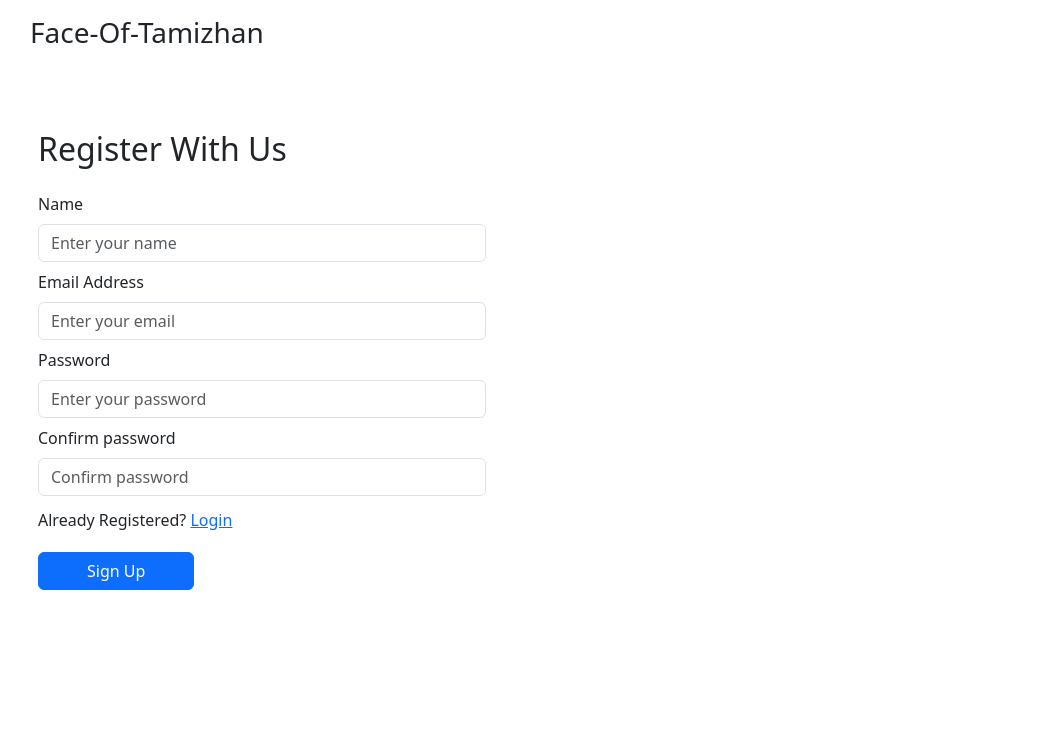
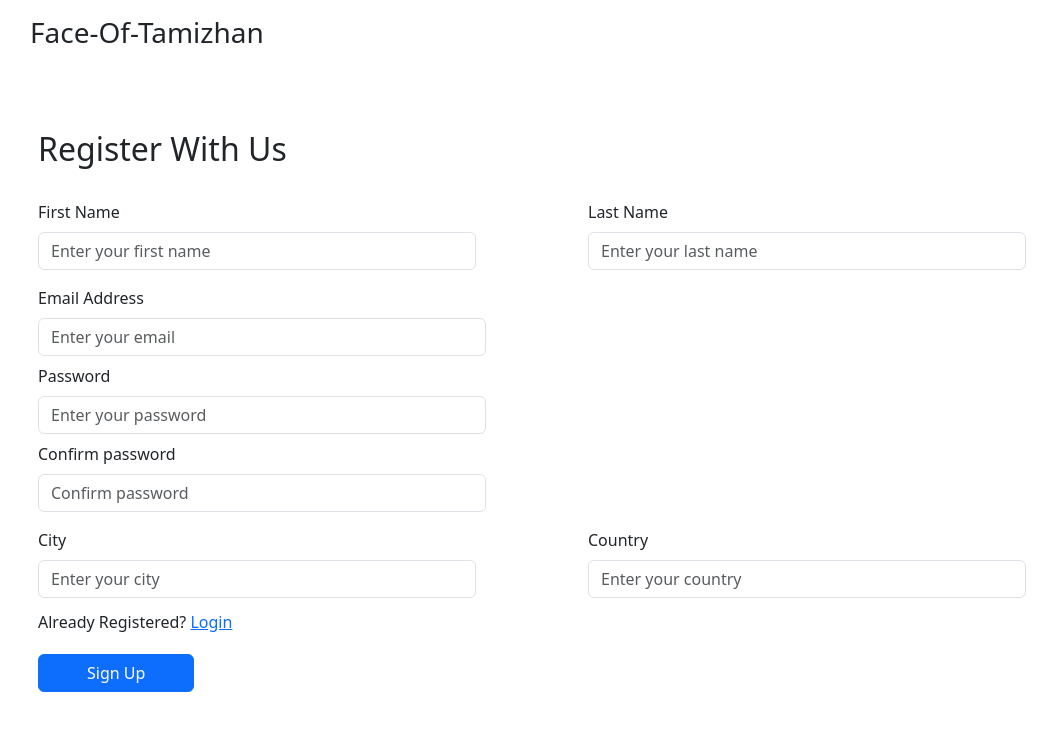
Before and after one commit to ravi-devo/faceOfTamizhan-frontend, a React (Vite) app: page /register in a window 1280 px wide. Shown: the top 730 px of the page, without its empty margins (64-1121 px from the left). Built offline with nearby package versions, Linux system fonts and the light colour scheme.

Commit message:
Initial, name, place update, post visibility, joined since

```diff
--- a/src/components/Home/home.jsx
+++ b/src/components/Home/home.jsx
@@ -101,9 +101,9 @@ const Home = () => {
             <Button className="mx-2" onClick={navigateToPost}>Post Page</Button>
             {/* Render fetched posts */}
             <div>
-                {postItems.map(post => (
+                {!postItems.length ? <h6>No Post</h6> : postItems.map(post => (
                     <div key={post.id}>
-                        <h2>{post.title}</h2>
+                        <h2>{post.author.name}</h2>
                         <p>{post.content}</p>
                     </div>
                 ))}
--- a/src/components/Login/login.jsx
+++ b/src/components/Login/login.jsx
@@ -28,8 +28,10 @@ const Login = () => {
     e.preventDefault();
     try {
       const res = await login({ email, password }).unwrap();
-      dispatch(setCredential({ ...res }));
-      navigate('/home');
+      if(res.message === 'User authenticated successfully'){
+        dispatch(setCredential({ ...res }));
+        navigate('/home');
+      }
     } catch (err) {
       toast.error(err?.data?.message || err.error);
       //console.log(err?.data?.message || err.error);
--- /dev/null
+++ b/src/components/avatar.jsx
@@ -0,0 +1,15 @@
+import PropTypes from 'prop-types';
+
+const Avatar = ({ initial }) => {
+    return (
+        <div className="circular-avatar">
+            <p>{initial}</p>
+        </div>
+    );
+}
+
+Avatar.propTypes = {
+    initial: PropTypes.string.isRequired
+};
+
+export default Avatar;
--- a/src/components/register/register.jsx
+++ b/src/components/register/register.jsx
@@ -4,27 +4,37 @@ import { Link } from 'react-router-dom';
 import { useRegisterMutation } from "../../slices/usersApiSlice";
 import { useNavigate } from "react-router-dom";
 import { toast } from 'react-toastify';
+import { useDispatch } from "react-redux";
+import { setCredential } from "../../slices/authSlice";
 
 const Register = () => {
     const [email, setEmail] = useState('');
-    const [name, setName] = useState('');
+    const [firstName, setFirstName] = useState('');
+    const [lastName, setLastName] = useState('');
     const [password, setPassword] = useState('');
     const [confirmPassword, setConfirmPassword] = useState('');
+    const [city, setCity] = useState('');
+    const [country, setCountry] = useState('')
 
     const [Register] = useRegisterMutation();
     const navigate = useNavigate();
+    const dispatch = useDispatch();
 
     const submitHandler = async (e) => {
         e.preventDefault();
-        console.log('Submitted:', { name, email, password });
+        console.log('Submitted:', { email, password });
         try {
+            if (!firstName) return toast.error("Firstname is required");
+            if (!lastName) return toast.error("Lastname is required");
             if (!email) return toast.error("Email is required");
-            if (!name) return toast.error("name is required");
             if (!password) return toast.error("password is required");
             if (!confirmPassword) return toast.error("confirmPassword is required");
             if (password !== confirmPassword) return toast.error("Password and confirm password doesn't match.");
-            await Register({ email, name, password }).unwrap();
-            navigate('/home');
+            const res = await Register({ email, firstName, lastName, password, city, country }).unwrap();
+            if (res.message === 'User registered successfully') {
+                dispatch(setCredential({ ...res }));
+                navigate('/home');
+            }
         } catch (err) {
             toast.error(err?.data?.message || err.error);
         }
@@ -33,32 +43,62 @@ const Register = () => {
         <Container>
             <h3 className='my-3'>Face-Of-Tamizhan</h3>
             <div className='p-2 my-5'>
-            <h2 className='my-4'>Register With Us</h2>
+                <h2 className='my-4'>Register With Us</h2>
                 <Form onSubmit={submitHandler}>
-                    <Form.Group className="my-2 col-md-5">
-                        <Form.Label>
-                            Name
-                        </Form.Label>
-                        <Form.Control value={name} placeholder="Enter your name" onChange={(e) => setName(e.target.value)} />
-                    </Form.Group>
-                    <Form.Group className="my-2 col-md-5">
+                    <Row>
+                        <Col>
+                            <Form.Group className="my-2 col-md-10" controlId="firstNameControlId">
+                                <Form.Label>
+                                    First Name
+                                </Form.Label>
+                                <Form.Control value={firstName} placeholder="Enter your first name" onChange={(e) => setFirstName(e.target.value)} />
+                            </Form.Group>
+                        </Col>
+                        <Col>
+                            <Form.Group className="my-2 col-md-10" controlId="lastNameControlId">
+                                <Form.Label>
+                                    Last Name
+                                </Form.Label>
+                                <Form.Control value={lastName} placeholder="Enter your last name" onChange={(e) => setLastName(e.target.value)} />
+                            </Form.Group>
+                        </Col>
+                    </Row>
+                    <Form.Group className="my-2 col-md-5" controlId="emailControlId">
                         <Form.Label>
                             Email Address
                         </Form.Label>
-                        <Form.Control value={email} placeholder="Enter your email" onChange={(e) => setEmail(e.target.value)} />
+                        <Form.Control value={email} type="email" placeholder="Enter your email" onChange={(e) => setEmail(e.target.value)} />
                     </Form.Group>
-                    <Form.Group className="my-2 col-md-5">
+                    <Form.Group className="my-2 col-md-5" controlId="passwordControlId">
                         <Form.Label>
                             Password
                         </Form.Label>
-                        <Form.Control value={password} placeholder="Enter your password" onChange={(e) => setPassword(e.target.value)} />
+                        <Form.Control value={password} type="password" placeholder="Enter your password" onChange={(e) => setPassword(e.target.value)} />
                     </Form.Group>
-                    <Form.Group className='my-2 col-md-5'>
+                    <Form.Group className='my-2 col-md-5' controlId="confirmPasswordControlId">
                         <Form.Label>
                             Confirm password
                         </Form.Label>
-                        <Form.Control value={confirmPassword} placeholder="Confirm password" onChange={(e) => setConfirmPassword(e.target.value)} />
+                        <Form.Control value={confirmPassword} type="password" placeholder="Confirm password" onChange={(e) => setConfirmPassword(e.target.value)} />
                     </Form.Group>
+                    <Row>
+                        <Col>
+                            <Form.Group className="my-2 col-md-10" controlId="cityControlId">
+                                <Form.Label>
+                                    City
+                                </Form.Label>
+                                <Form.Control value={city} placeholder="Enter your city" onChange={(e) => setCity(e.target.value)} />
+                            </Form.Group>
+                        </Col>
+                        <Col>
+                            <Form.Group className="my-2 col-md-10" controlId="countryControlId">
+                                <Form.Label>
+                                    Country
+                                </Form.Label>
+                                <Form.Control value={country} placeholder="Enter your country" onChange={(e) => setCountry(e.target.value)} />
+                            </Form.Group>
+                        </Col>
+                    </Row>
                     <Row className='py-1'>
                         <Col>
                             Already Registered? <Link to='/'>Login</Link>
--- a/src/slices/postSlice.js
+++ b/src/slices/postSlice.js
@@ -12,7 +12,7 @@ const postSlice = createSlice({
             state.postItems = action.payload
         },
         createPost: (state, action) => {
-            state.postItems.push(action.payload);
+            state.postItems.unshift(action.payload);
         },
         getMyPost: (state, action) => {
             state.postItems = action.payload;
```
Also changed, not shown: src/components/Posts/postComponent.jsx (+32 -7 lines), src/components/Posts/posts.jsx (+52 -22 lines).
